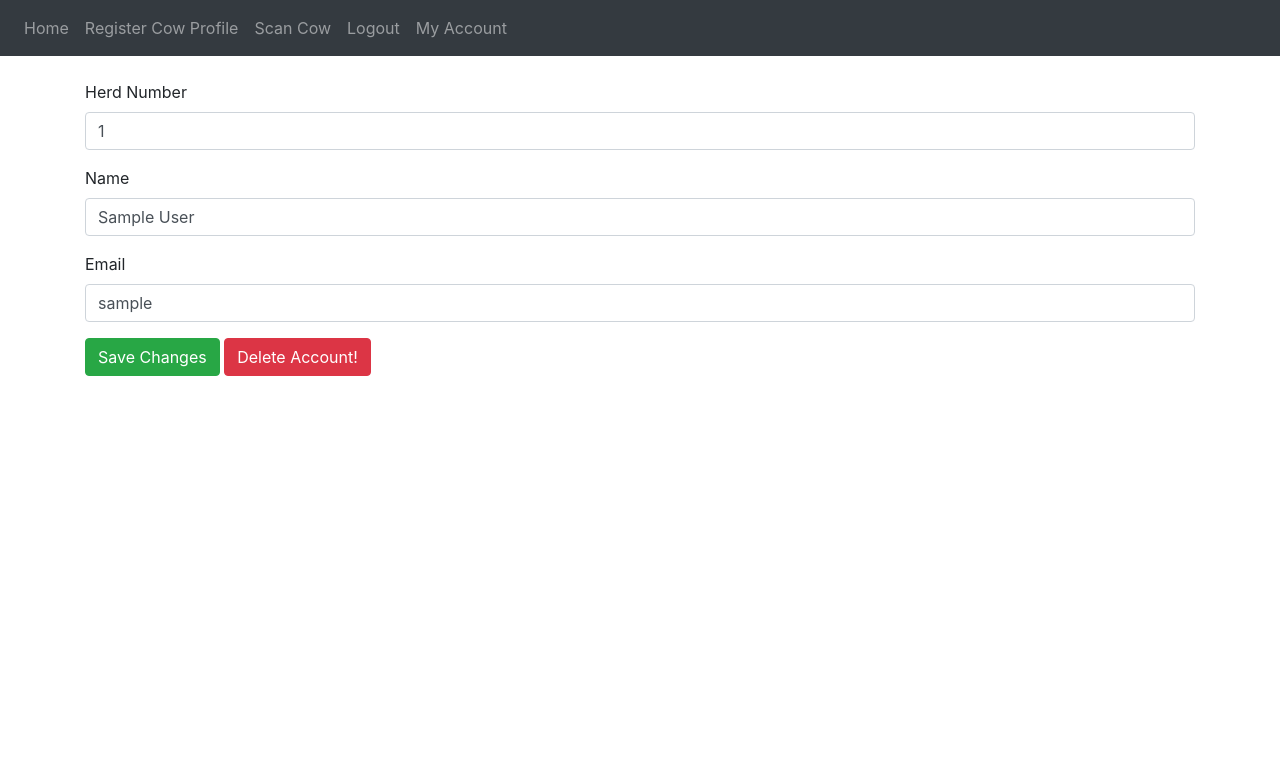
After one commit to L00145885/FarmTrac, a Flask app: page /account in a window 1280 px wide. The commit adds this page. Shown: the top 783 px of the page. Run offline with Flask 2, Linux system fonts and the light colour scheme; the visitor is signed in with stand-in values (Sample User, id 1); some libraries are stand-ins or nearby versions.

Commit message:
Number of Issues Fixed
-Home Page Fixed
-User can edit/delete account
-User can edit/add new weights/procedures
-Dropdown on home page, only displaying cows with weights

```diff
--- /dev/null
+++ b/website/templates/account.html
@@ -0,0 +1,59 @@
+<head>
+    <script src="https://ajax.googleapis.com/ajax/libs/jquery/1.12.4/jquery.min.js"></script>
+    <script src="https://maxcdn.bootstrapcdn.com/bootstrap/3.3.7/js/bootstrap.min.js" crossorigin="anonymous"></script>
+</head>
+{% extends "base.html"%}
+{% block title %}Scan{% endblock %}
+<body>
+{% block content%}
+    <br>
+    <form action="/saveAccount" method="post">
+        <input type="hidden" name="user_id" value="{{userID}}">
+        <div class="form-group">
+            <label for="herdNumber">Herd Number</label>
+            <input minlength="2" type="text" class="form-control" id="herdNumber" name="herdNumber" placeholder="Enter Herd Number" value="{{herdNo}}">
+        </div>
+        <div class="form-group">
+            <label for="name">Name</label>
+            <input minlength="2" type="text" class="form-control" id="name" name="name" placeholder="Enter Full Name" value="{{name}}">
+        </div>
+        <div class="form-group">
+            <label for="name">Email</label>
+            <input minlength="6" type="email" class="form-control" id="email" name="email" placeholder="Enter Email Address" value="{{email}}">
+        </div>
+        <button type="submit" class="btn btn-success">Save Changes</button>
+        <button type="button" class="btn btn-danger" onclick="deleteAccountModal()">Delete Account!</button>
+    </form>
+
+    <!-- Delete Cow -->
+    <div style="background: rgba(0,0,0,0.9);" class="modal fade" id="deleteAccountModal" aria-labelledby="deleteAccountModal" aria-hidden="true">
+        <div class="modal-dialog">
+            <div class="modal-content">
+                <div class="modal-header">
+                    <h5 class="modal-title" id="exampleModalLabel">Delete Account</h5>
+                </div>
+                <div class="modal-body">
+                    <form action="/deleteAccount" method="post" id="deleteAccountForm">
+                        <label>Herd Number:</label>
+                        <input type="text" id="deleteAccount-HerdNo" name="deleteAccount-HerdNo" readonly class="form-control">
+                    </form>
+                </div>
+                <div class="modal-footer">
+                    <a href="#" data-dismiss="modal" class="btn btn-secondary">Close</a>
+                    <input type="submit" class="btn btn-danger" value="Delete Account!" form="deleteAccountForm"/>
+                </div>
+            </div>
+        </div>
+    </div>
+</body>
+<script>
+    function deleteAccountModal() {
+        herdNo = document.getElementById("herdNumber").value;
+        document.getElementById("deleteAccount-HerdNo").value = herdNo;
+
+        $(document).ready(function () {
+            $('#deleteAccountModal').modal('show');
+        });
+        }
+</script>
+{% endblock %}
--- a/website/templates/base.html
+++ b/website/templates/base.html
@@ -1,5 +1,11 @@
 <!DOCTYPE html>
 <html>
+    <style>
+        /* Right-aligned section inside the top navigation */
+        .topnav-right {
+            float: right;
+        }
+    </style>
     <head>
         <meta charset="utf-8"/>
         <meta name="viewport" content="width=device-width, initial-scale=1"/>
@@ -30,6 +36,9 @@
                     <a class="nav-item nav-link" id="create" href="/create">Register Cow Profile</a>
                     <a class="nav-item nav-link" id="scan" href="/scan">Scan Cow</a>
                     <a class="nav-item nav-link" id="logout" href="/logout">Logout</a>
+                    <div class="topnav-right">
+                        <a class="nav-item nav-link" href="/account">My Account</a>
+                    </div>
                     {% else %}
                     <a class="nav-item nav-link" id="login" href="/login">Login</a>
                     <a class="nav-item nav-link" id="signUp" href="/sign-up">Sign Up</a>
--- a/website/views.py
+++ b/website/views.py
@@ -8,7 +8,7 @@ import torch
 from dateutil. relativedelta import relativedelta
 from datetime import date, timedelta
 from siameseNetwork import SiameseNetwork
-from .models import createCow, createProcedure, deleteCowProcedure, deleteCowWeight, editCow, editCowWeights, editProcedures, findCow, insertWeight, returnProcedures, returnWeights, returnWeightsFromHerd
+from .models import createCow, createProcedure, deleteCowFromDB, deleteCowProcedure, deleteCowWeight, deleteUserFromDB, editCow, editCowWeights, editProcedures, findCow, findCowWithCowID, findUser, findUserForSaving, findUserWithHerd, findUserWithHerdForSaving, insertWeight, returnProcedures, returnWeights, returnWeightsFromHerd, updateUserInDB
 import os
 import torch.optim as optim
 import torchvision.transforms as transforms
@@ -30,17 +30,9 @@ def home():
 		print(cowID)
 		if len(total) != 0:
 			for cow in total:
-					data.append([cow[0], cow[1], cow[2], cow[4], cow[5]])
+				data.append([cow[0], cow[1], cow[2], cow[4], cow[5]])
 			df = pd.DataFrame(data, columns = ['CowID', 'Breed', 'Date of Birth', 'Herd Number', 'Registered Date'])
-			#Returning Bar Chart based on number of breeds in herd
-			df['Breed'].value_counts().plot(kind="bar")
-			plt.xlabel("Breed", labelpad=14)
-			plt.ylabel("Count of Breed", labelpad=14)
-			plt.title("Number of Cows in Herd Per Breed", y=1.02)
-
-			plt.savefig("website\static\PerBreed.png")
-			plt.clf()
-			#Returning Line Chart of Each cows weight
+			#Returning Line Chart of specific cow weight
 			data = []
 			herdWeights = returnWeightsFromHerd(session['herdNumber'])
 			print(herdWeights)
@@ -53,10 +45,12 @@ def home():
 			plt.xlabel("Weigh Dates", labelpad=14)
 			plt.ylabel("Weight", labelpad=14)
 			plt.title("Weight of "+str(cowID), y=1.02)
-			plt.savefig("website\static\SpecificWeight.png")
+
+			savePath = os.path.join('website/static', 'SpecificWeight.png')
+			plt.savefig(savePath)
 			plt.clf()
 
-		return render_template("home.html", cows=df['CowID'], showWeight=True, showPerBreed=True)
+		return render_template("home.html", cows=weightDF['CowID'].unique(), showWeight=True, showPerBreed=True, showPastYear=True)
 
 	elif 'username' in session:
 		total = findCow(session['herdNumber'])
@@ -70,28 +64,73 @@ def home():
 			plt.ylabel("Count of Breed", labelpad=14)
 			plt.title("Number of Cows in Herd Per Breed", y=1.02)
 
-			plt.savefig("website\static\PerBreed.png")
+			savePath = os.path.join('website/static', 'PerBreed.png')
+			plt.savefig(savePath)
 			plt.clf()
-		for i in range(365, -1, -1):
-			retrieveDate = date.today() - timedelta(days=i)
-			totalNumber = len(df[df['Registered Date'] <= retrieveDate])
-			totalCows['Date'].append(str(retrieveDate.strftime('%d/%m/%y')))
-			totalCows["Total Number of Cows"].append(totalNumber)
-		totalCowsDF = pd.DataFrame(totalCows)
-		totalCowsDF['Date'] = pd.to_datetime(totalCowsDF['Date'])
-		monthlyTotalCowsDF = totalCowsDF.resample('M', on='Date').max()
-		lastYearDate = date.today() - relativedelta(years=1)
-		mask = (monthlyTotalCowsDF['Date'].dt.date > lastYearDate) & (monthlyTotalCowsDF['Date'].dt.date <= date.today())
-		pastYearTotalCowsDf = monthlyTotalCowsDF[mask]
-		pastYearTotalCowsDf.plot(x="Date", y="Total Number of Cows")
-		plt.title('Max Total Number of Cows Per Month (Last 365 Days) ', fontsize=14)
-		plt.xlabel('Date', fontsize=14)
-		plt.ylabel('Total Number of Cows', fontsize=14)
-		plt.grid(True)
-		plt.savefig("website\static\PastYear.png")
-		return render_template("home.html", cows=df['CowID'], showPerBreed=True, showPastYear=True)
+
+			herdWeights = returnWeightsFromHerd(session['herdNumber'])
+			data = []
+			print(herdWeights)
+			for weight in herdWeights:
+				data.append([weight[3], weight[1], weight[2]])
+			weightDF = pd.DataFrame(data, columns=["CowID", "Weight", "Date Weighed"])
+
+			for i in range(365, -1, -1):
+				retrieveDate = date.today() - timedelta(days=i)
+				totalNumber = len(df[df['Registered Date'] <= retrieveDate])
+				totalCows['Date'].append(str(retrieveDate.strftime('%d/%m/%y')))
+				totalCows["Total Number of Cows"].append(totalNumber)
+			totalCowsDF = pd.DataFrame(totalCows)
+			totalCowsDF['Date'] = pd.to_datetime(totalCowsDF['Date'])
+			monthlyTotalCowsDF = totalCowsDF.resample('M', on='Date').max()
+			lastYearDate = date.today() - relativedelta(years=1)
+			mask = (monthlyTotalCowsDF['Date'].dt.date > lastYearDate) & (monthlyTotalCowsDF['Date'].dt.date <= date.today())
+			pastYearTotalCowsDf = monthlyTotalCowsDF[mask]
+			pastYearTotalCowsDf.plot(x="Date", y="Total Number of Cows")
+			plt.title('Max Total Number of Cows Per Month (Last 365 Days) ', fontsize=14)
+			plt.xlabel('Date', fontsize=14)
+			plt.ylabel('Total Number of Cows', fontsize=14)
+			plt.grid(True)
+			savePath = os.path.join('website/static', 'PastYear.png')
+			plt.savefig(savePath)
+			plt.clf()
+			return render_template("home.html", cows=weightDF['CowID'].unique(), showPerBreed=True, showPastYear=True)
+
+		else:
+			return render_template("home.html")
 	else:
 		return redirect(url_for('auth.login'))
+
+@views.route("/account", methods=["GET","POST"])
+def account():
+	return render_template("account.html", userID=session['user_id'], herdNo=session['herdNumber'], name=session['name'], email=session['username'])
+
+@views.route("/saveAccount", methods=["GET","POST"])
+def saveChangesToAccount():
+	if request.method == 'POST':
+		userID = request.form.get("user_id")
+		herdNumber = request.form.get("herdNumber")
+		name = request.form.get("name")
+		email = request.form.get("email")
+
+		user = findUserForSaving(userID, email)
+		herd = findUserWithHerdForSaving(userID, herdNumber)
+
+		if user:
+			flash("Email already exists", category='error')
+		elif herd:
+			flash("Herd Number already exists", category='error')
+		else:
+			updateUserInDB(herdNumber, name, email, userID)
+			flash("Account Changes Saved!", category="success")
+			return redirect(url_for('auth.logout'))
+	return render_template("account.html", userID=session['user_id'], herdNo=session['herdNumber'], name=session['name'], email=session['username'])
+@views.route('/deleteAccount', methods=["GET","POST"])
+def deleteAccount():
+	if request.method == 'POST':
+		herdNo = request.form.get("deleteAccount-HerdNo")
+		deleteUserFromDB(herdNo)
+		return redirect(url_for('auth.sign_up'))
 
 @views.route('/create')
 def create():
@@ -139,23 +178,28 @@ def register():
 		cowID = request.form.get('cowID')
 		breed = request.form.get('breed')
 		dob = request.form.get("dob")
-		session['cowID'] = cowID
-		file = request.files['img']
-		filename = secure_filename(file.filename)
-		savePath = os.path.join('website/uploadImages', filename)
-		file.save(savePath)
-		model = keras.models.load_model("custom-CNN.h5")
-		prediction = model.predict([prepare(savePath)])
-		print(prediction)
-		if prediction[0][0] == 1.0:
-			flash("Cow Picture Detected", category='success')
-			createCow(cowID, breed, dob, convert_data(savePath), session["herdNumber"], today.strftime("%Y/%m/%d"))
-			os.remove(savePath)
-			return render_template("medicalProcedures.html")
+		cow = findCowWithCowID(cowID)
+		if cow:
+			flash("CowID already exists", category='error')
+			return render_template("create.html", valueCowID=cowID, valueBreed=breed, valueDOB=dob)
 		else:
-			flash("No Cow Detected, try again.", category='error')
-			os.remove(savePath)
-			return render_template("create.html", valueCowID=cowID, valueBreed=breed, valueDOB=dob)
+			session['cowID'] = cowID
+			file = request.files['img']
+			filename = secure_filename(file.filename)
+			savePath = os.path.join('website/uploadImages', filename)
+			file.save(savePath)
+			model = keras.models.load_model("custom-CNN.h5")
+			prediction = model.predict([prepare(savePath)])
+			print(prediction)
+			if prediction[0][0] == 1.0:
+				flash("Cow Picture Detected", category='success')
+				createCow(cowID, breed, dob, convert_data(savePath), session["herdNumber"], today.strftime("%Y/%m/%d"))
+				os.remove(savePath)
+				return render_template("medicalProcedures.html")
+			else:
+				flash("No Cow Detected, try again.", category='error')
+				os.remove(savePath)
+				return render_template("create.html", valueCowID=cowID, valueBreed=breed, valueDOB=dob)
 	return render_template("create.html")
 
 @views.route("/scan", methods=["GET", "POST"])
@@ -175,12 +219,12 @@ def searchDatabase():
 	uploadedImage = transformation(img)
 	for cow in cowsInHerd:
 		dbImage = transformImage(cow[3])
-		load_model = SiameseNetwork().cuda()
+		load_model = SiameseNetwork().cpu()
 		load_optimizer = optim.Adam(load_model.parameters(), lr=0.0006)
 		load_checkpoint('Differentmodel.pth',load_model, load_optimizer)
 		with torch.no_grad():
 			load_model.eval()
-			output = load_model(uploadedImage[None, ...].cuda(), dbImage[None, ...].cuda())
+			output = load_model(uploadedImage[None, ...], dbImage[None, ...])
 			print(output)
 			if output.item() < 0.5:
 				nparr = np.fromstring(cow[3], np.uint8)
@@ -188,10 +232,18 @@ def searchDatabase():
 				cv2.imwrite("website/static/dbReturned.JPG", img_np)
 				procedures = returnProcedures(str(cow[0]))
 				weights = returnWeights(str(cow[0]))
+				os.remove(savePath)
 				return render_template("scan.html", data=cow, model=True, returnedDBProcedures=procedures, returnedDBWeights=weights)
 	flash("No cows recognised in the DB", category='error')
+	os.remove(savePath)
 	return render_template("scan.html")
 
+@views.route("/deleteCow", methods=["GET", "POST"])
+def deleteCow():
+	if request.method == 'POST':
+		cowID = request.form.get("deleteCow-ID")
+		deleteCowFromDB(cowID)
+	return "OK"
 @views.route("/saveEditWeights", methods=["GET","POST"])
 def saveEditedWeights():
 	if request.method == 'POST':
@@ -279,7 +331,7 @@ def transformImage(imgArray):
 
 def load_checkpoint(path,model, optimizer):
 	save_path = path
-	state_dict = torch.load(save_path)
+	state_dict = torch.load(save_path, map_location=torch.device('cpu'))
 	model.load_state_dict(state_dict['model_state_dict'])
 	optimizer.load_state_dict(state_dict['optimizer_state_dict'])
 	val_loss = state_dict['val_loss']
```
Also changed, not shown: website/auth.py (+11 -3 lines), website/models.py (+46 -8 lines), website/templates/home.html (+15 -10 lines), website/templates/scan.html (+58 -4 lines), website/templates/sign_up.html (+5 -5 lines).
